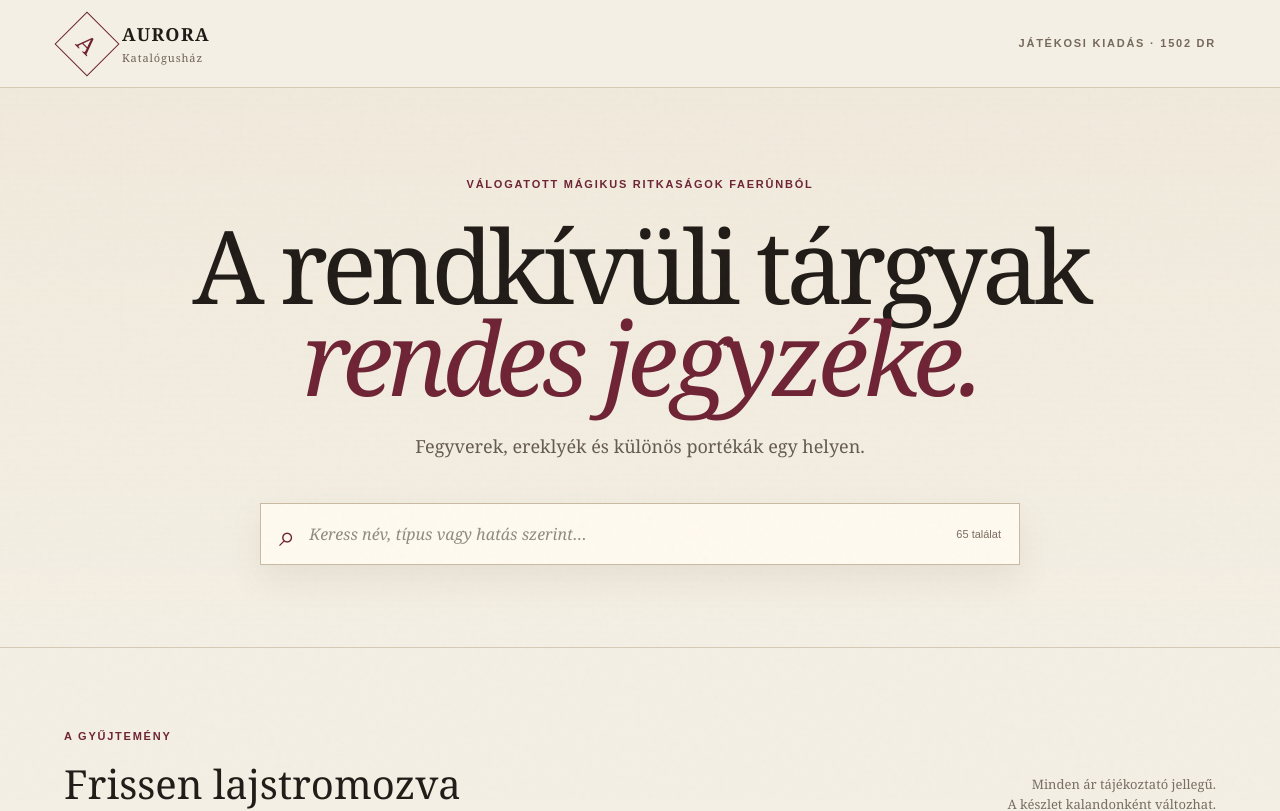
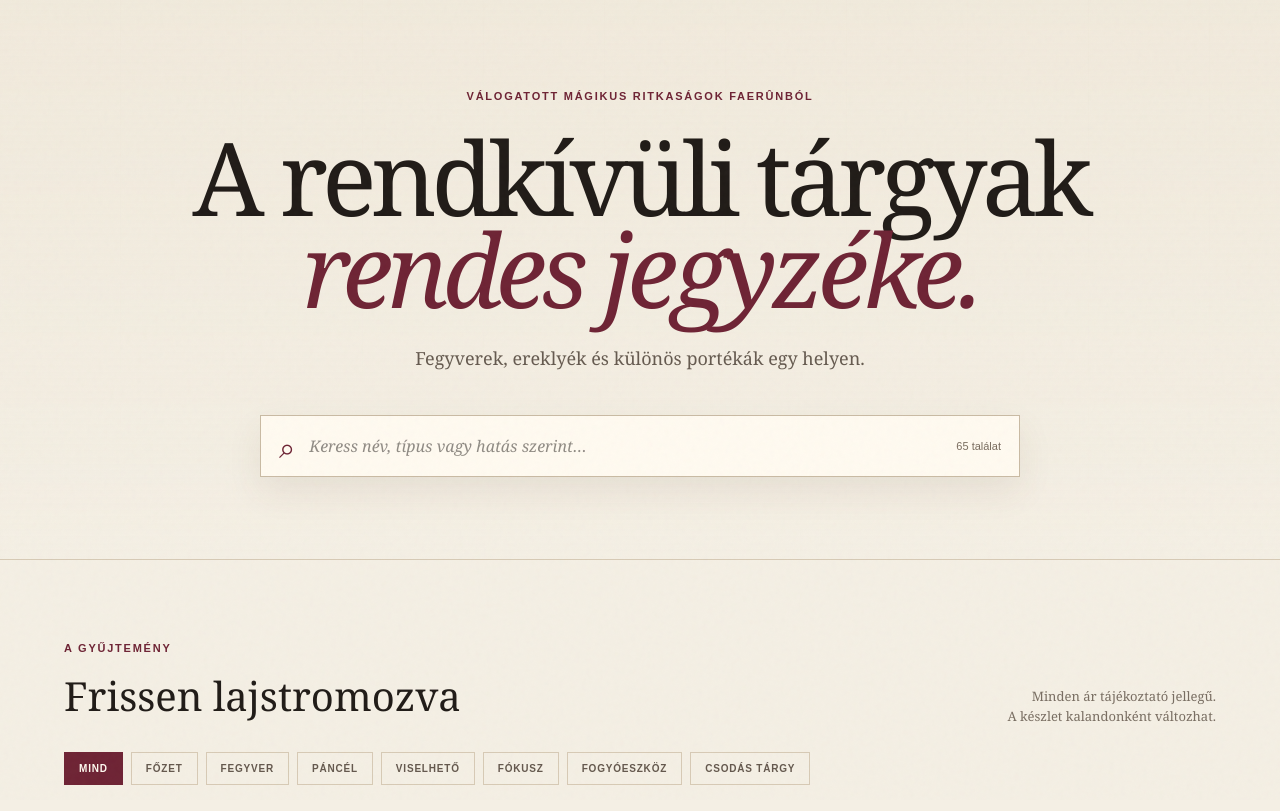
Before and after one commit to 90tszabotibor/Item-Catalog, a Next.js app: page / in a window 1280 px wide. Shown: the top 811 px of the page. Built offline with nearby package versions, Linux system fonts and the light colour scheme.

Commit message:
Remove catalog top header

```diff
--- a/app/page.tsx
+++ b/app/page.tsx
@@ -25,7 +25,6 @@ export default function Home() {
   }, [selected]);
 
   return <main>
-    <nav className="topbar"><a className="brand" href="#top" aria-label="Aurora Katalógusháza kezdőlap"><span className="brandMark">A</span><span><strong>Aurora</strong><small>Katalógusház</small></span></a><span className="edition">Játékosi kiadás · 1502 DR</span></nav>
     <header className="hero" id="top"><div className="eyebrow">Válogatott mágikus ritkaságok Faerûnból</div><h1>A rendkívüli tárgyak<br/><em>rendes jegyzéke.</em></h1><p>Fegyverek, ereklyék és különös portékák egy helyen.</p><label className="search"><span>⌕</span><input value={query} onChange={(event) => setQuery(event.target.value)} placeholder="Keress név, típus vagy hatás szerint…" aria-label="Keresés a tárgyak között"/><kbd>{filtered.length} találat</kbd></label></header>
     <section className="catalog" aria-label="Mágikus tárgyak"><div className="sectionHead"><div><span className="eyebrow">A gyűjtemény</span><h2>Frissen lajstromozva</h2></div><p>Minden ár tájékoztató jellegű.<br/>A készlet kalandonként változhat.</p></div>
       <div className="filters" role="group" aria-label="Kategóriaszűrő">{categories.map((name) => <button key={name} className={category === name ? 'active' : ''} onClick={() => setCategory(name)}>{name}</button>)}</div>
```
